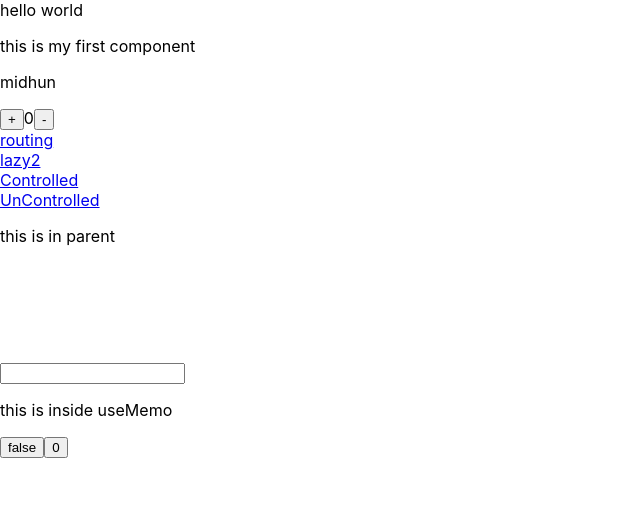
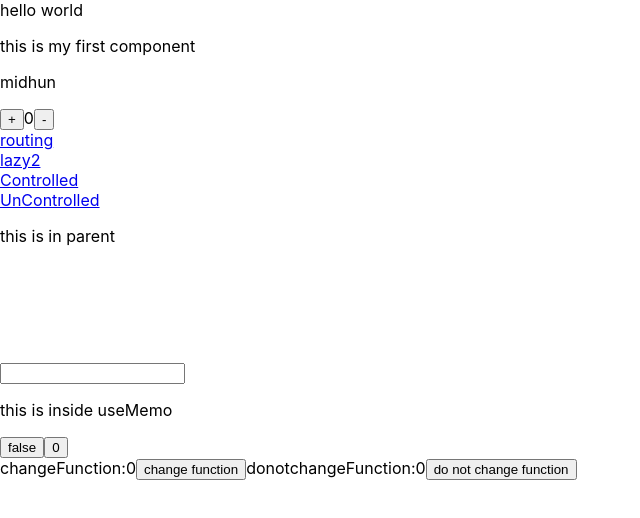
Before and after one commit to MIDHUN-11/React-Advanced-Concepts, a React (Create React App) app: page /logic in a window 1280 px wide. Shown: the top 518 px of the page, without its empty margins (0-640 px from the left). Built offline with nearby package versions, Linux system fonts and the light colour scheme.

Commit message:
useCallback

```diff
--- a/src/App.js
+++ b/src/App.js
@@ -6,6 +6,7 @@ import Lazy2 from './Lazy2';
 import Counter from './Counter';
 import CBParent from './CBParent';
 import UseMemoComp from './UseMemoComp';
+import UseCallbackComp from './UseCallbackComp';
 // import Routing from './Routing';
 const LazyComp=React.lazy(()=>import ('./Routing'));
 const Lazy2Comp= React.lazy(()=>import ('./Lazy2'));
@@ -39,6 +40,7 @@ function App() {
       </BrowserRouter>
      <CBParent/>
      <UseMemoComp/>
+     <UseCallbackComp/>
     </div>
   );
 }
--- /dev/null
+++ b/src/UseCallbackComp.js
@@ -0,0 +1,38 @@
+import { useRef, useEffect, useState, useCallback } from "react";
+
+export default function UseCallbackComp() {
+  const [changeFunction, setChangeFunction] = useState(0);
+  const [doNotchangeFunction, setdoNotChangeFunction] = useState(0);
+
+  const currentFunction = useCallback(
+    () =>
+      function () {
+        console.log("some function");
+      },
+    [changeFunction]
+  );
+
+  usePrevious(currentFunction);
+
+  return (
+    <div className="App">
+      changeFunction:{changeFunction}
+      <button onClick={() => setChangeFunction((prev) => prev + 1)}>
+        change function
+      </button>
+      donotchangeFunction:{doNotchangeFunction}
+      <button onClick={() => setdoNotChangeFunction((prev) => prev + 1)}>
+        do not change function
+      </button>
+    </div>
+  );
+}
+
+export function usePrevious(fn) {
+  const previous = useRef();
+  const toReturn = previous.current;
+  if (previous.current == fn) console.log("both are same");
+  else console.log("both are diffrent");
+  previous.current = fn;
+  return toReturn;
+}
--- a/src/usePrevCustomHookk.js
+++ b/src/usePrevCustomHookk.js
@@ -4,8 +4,9 @@ const usePrevCustomHook=(count)=>{
     let currentCount=count;
     const myref=useRef(0);
     // console.log("prev val ",myref.current);
+    let prev=myref.current;
     myref.current=currentCount;
-    return myref.current;
+    return prev;
 
 }
 export default usePrevCustomHook;
```
